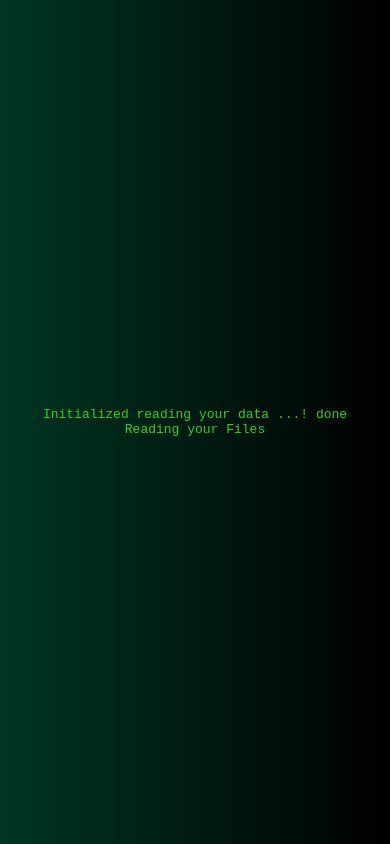
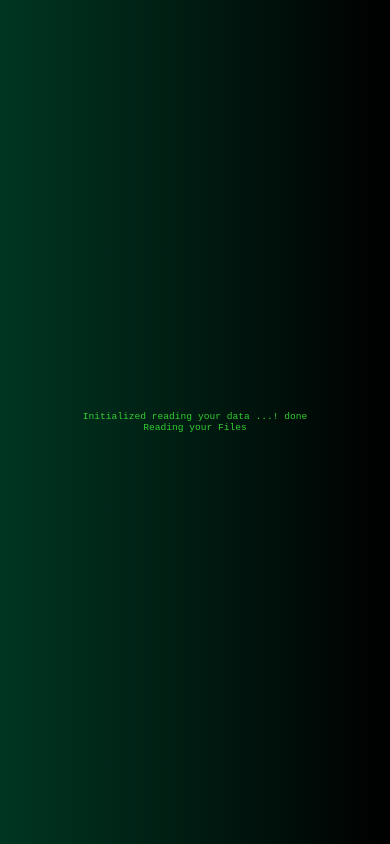
Before and after one commit to Knight00791/Hackers_Terminal, a plain HTML site: page index.html in a window 390 px wide. Drawn offline with Linux system fonts and the light colour scheme.

Commit message:
Update style.css
media queries updated

```diff
--- a/style.css
+++ b/style.css
@@ -10,3 +10,9 @@ body {
     margin: 0;
     background: linear-gradient(to right, #003622, black);
 }
+
+@media (max-width: 600px) {
+    body {
+        font-size: 0.6rem;
+    }
+}
```
